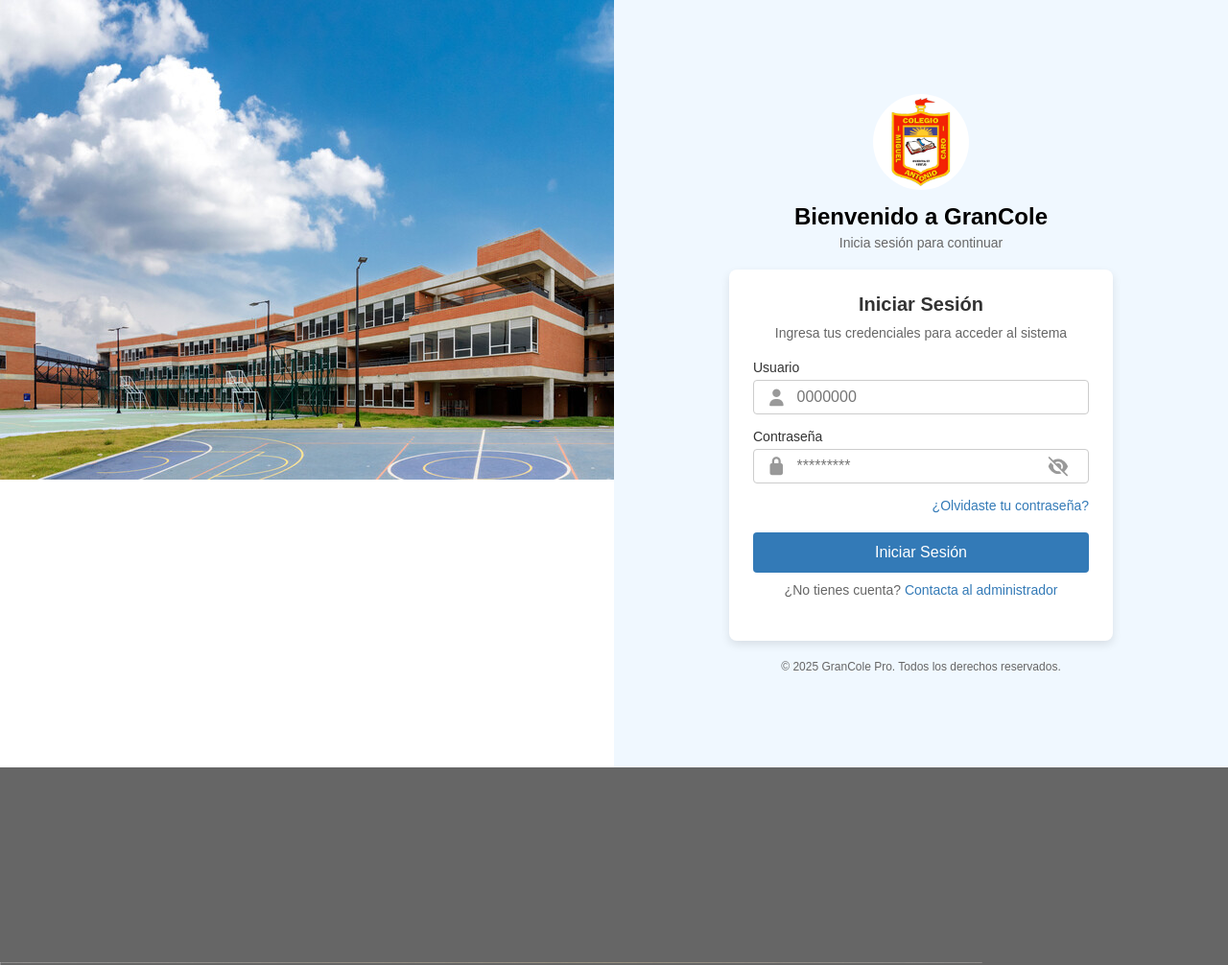
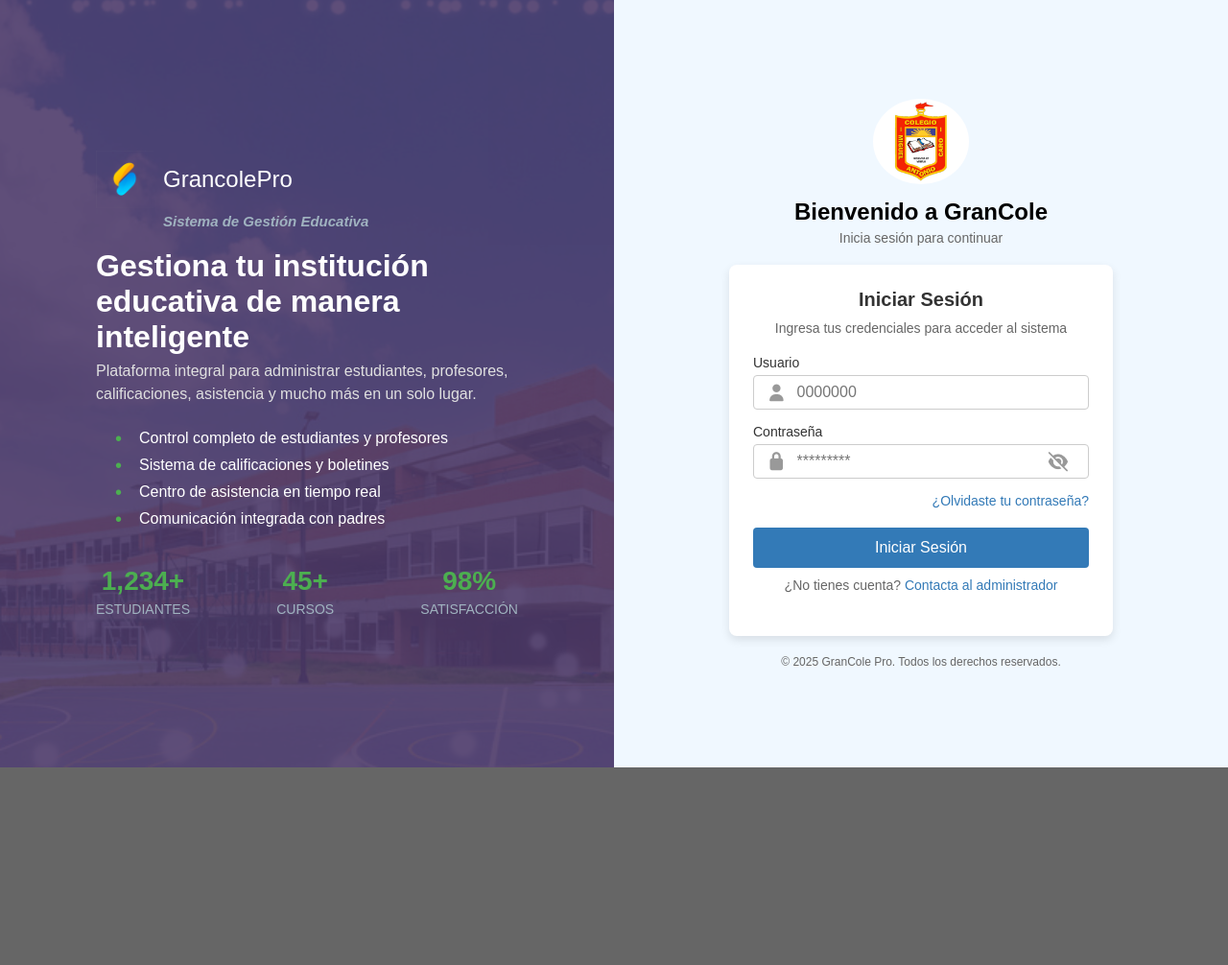
Before and after one commit to danielesteban0121/DevOps-Trabajo-Daniel_Esteban_Lozano_Cuervo-, a plain HTML site: page Index.html in a window 1280 px wide. Shown: the top 1006 px of the page at 96% size. After the commit the page ends 800 px from the top, so only its background shows below. Drawn offline with Linux system fonts and the light colour scheme.

Commit message:
se agrego styles.css

```diff
--- a/styles.css
+++ b/styles.css
@@ -18,13 +18,136 @@ html, body {
     height: 100vh;
 }
 
-/* Lado izquierdo blanco */
+/* Lado izquierdo con imagen de fondo y contenido */
 .left-side {
     width: 50%;
-    background-color: #ffffff;
+    position: relative;
+    overflow: hidden;
+    background-color: #ffffff; /* Color de fondo oscuro como en la imagen */
 }
 
-/* Lado derecho con login */
+.left-side-bg {
+    width: 100%;
+    height: 100%;
+    object-fit: cover;
+    opacity: 0.5; /* Hacemos la imagen más transparente */
+}
+
+.logo-container {
+    display: flex;
+    flex-direction: column;
+    align-items: flex-start;
+}
+
+.logo-title {
+    display: flex;
+    align-items: center;
+    margin-bottom: 5px;
+}
+
+.left-side-bg2 {
+    width: 60px;
+    height: auto;
+    margin-right: 10px;
+}
+
+.tagline {
+    font-size: 15px;
+    color: #a0b3c0;
+    font-style: italic;
+    margin-top: 0; /* Elimina margen superior predeterminado */
+    margin-left: 70px; /* Ajusta para alinear con el texto "Grancole Pro" (50px logo + 10px margen) */
+}
+
+.institutional-info {
+    position: absolute;
+    top: 0;
+    left: 0;
+    width: 100%;
+    height: 100%;
+    display: flex;
+    align-items: center;
+    justify-content: center;
+    padding: 40px;
+    background: rgba(55, 34, 88, 0.8); /* Fondo semitransparente oscuro */
+    color: white;
+}
+
+.info-card {
+    max-width: 500px;
+    padding: 30px;
+}
+
+.info-card h1 {
+    font-size: 32px;
+    margin-bottom: 5px;
+    font-weight: bold;
+}
+
+.info-card h1 span {
+    color: #4CAF50; /* Color verde para "Pro" */
+}
+
+.info-card h2 {
+    font-size: 20px;
+    margin-bottom: 20px;
+    color: #ffffff;
+    font-weight: normal;
+}
+
+.platform-description {
+    font-size: 16px;
+    line-height: 1.5;
+    margin-bottom: 25px;
+    color: #e0e0e0;
+}
+
+.features-list {
+    margin-bottom: 30px;
+    padding-left: 20px;
+}
+
+.features-list li {
+    margin-bottom: 10px;
+    position: relative;
+    list-style-type: none;
+    padding-left: 25px;
+    color: #ffffff;
+}
+
+.features-list li:before {
+    content: "•";
+    color: #4CAF50;
+    font-size: 20px;
+    position: absolute;
+    left: 0;
+    top: -2px;
+}
+
+.stats-container {
+    display: flex;
+    justify-content: space-between;
+    margin-top: 40px;
+}
+
+.stat-item {
+    text-align: center;
+}
+
+.stat-number {
+    font-size: 28px;
+    font-weight: bold;
+    color: #4CAF50;
+    margin-bottom: 5px;
+}
+
+.stat-label {
+    font-size: 14px;
+    color: #a0b3c0;
+    text-transform: uppercase;
+}
+
+/*//////////////////////// Lado derecho con login //////////////////////////////*/
 .right-side {
     width: 50%;
     background-color: #f0f8ff;
@@ -35,6 +158,31 @@ html, body {
     padding: 40px;
 }
 
+.right-side .logo-container {
+    display: flex;
+    flex-direction: column;
+    align-items: center; /* Centra horizontalmente */
+    justify-content: center; /* Centra verticalmente */
+    text-align: center;
+    margin-bottom: 20px;
+    width: 100%;
+}
+
+.right-side .logo {
+    width: 100px; /* Ajusta según el tamaño deseado */
+    height: auto;
+    margin: 0 auto 15px; /* Centra la imagen y añade margen inferior */
+    display: block;
+    border-radius: 100%;
+    overflow: hidden;
+}
+
+.right-side .logo img {
+    max-width: 100%;
+    height: auto;
+    display: block;
+}
+
 /* Logo y bienvenida */
 .logo-container {
     text-align: center;
@@ -42,11 +190,10 @@ html, body {
 }
 
 .logo {
-    width: 100px;
-    height: 100px;
-    border-radius: 50%;
-    object-fit: cover;
-    margin-bottom: 10px;
+    display: flex;
+    justify-content: center; /* Centra el logo horizontalmente */
+    align-items: center; /* Centra el logo verticalmente */
+    margin: 0 auto; /* Centrado adicional */
 }
 
 .logo-container h2 {
@@ -59,7 +206,7 @@ html, body {
     color: #666;
 }
 
-/* Formulario */
+/*/////////////////////////////// Formulario ///////////////////////////////////////////*/
 .login-form {
     width: 100%;
     max-width: 400px;
@@ -172,8 +319,48 @@ html, body {
     margin-top: 20px;
 }
 
+/*////////////////////// Efecto de burbujas mini ///////////////////////////////////////*/
+.bubbles {
+    position: absolute;
+    width: 100%;
+    height: 100%;
+    top: 0;
+    left: 0;
+    z-index: 0;
+    pointer-events: none;
+}
+
+.bubble {
+    position: absolute;
+    background: rgba(255, 255, 255, 0.945);
+    border-radius: 50%;
+    animation: floating linear infinite;
+    filter: blur(1px);
+    will-change: transform;
+    box-shadow: 0 0 10px 2px rgba(255, 255, 255, 0.3); /* Efecto de brillo */
+}
+
+@keyframes floating {
+    0% {
+        bottom: -20px;
+        transform: translateX(0) scale(2.5);
+        opacity: 1;
+    }
+    10% {
+        opacity: 0.8;
+    }
+    50% {
+        opacity: 0.5;
+    }
+    100% {
+        bottom: 110%;
+        transform: translateX(var(--move-x)) scale(0.6);
+        opacity: 0.1;
+    }
+}
+
 /* ========================================
-   Media Queries - Responsive Design
+    Media Queries - Responsive Design
    ======================================== */
 
 /* Pantallas medianas (tablets) */
@@ -185,18 +372,17 @@ html, body {
 
     .left-side {
         width: 100%;
-        height: 200px; /* Altura fija para el logo o imagen decorativa */
+        height: 750px; /* Altura fija para el logo o imagen decorativa */
         background-color: #ffffff;
         display: flex;
         justify-content: center;
         align-items: center;
     }
 
-    .left-side::after {
-        content: "Grancóle";
-        font-size: 24px;
-        font-weight: bold;
-        color: #333;
+    .main-title {
+        justify-content: center;
+        align-items: center;
+        display: flex;
     }
 
     .right-side {
@@ -216,7 +402,7 @@ html, body {
 }
 
 /* Pantallas pequeñas (móviles) */
-@media (max-width: 480px) {
+@media (max-width: 400px) {
     .container {
         padding: 10px;
     }
```
